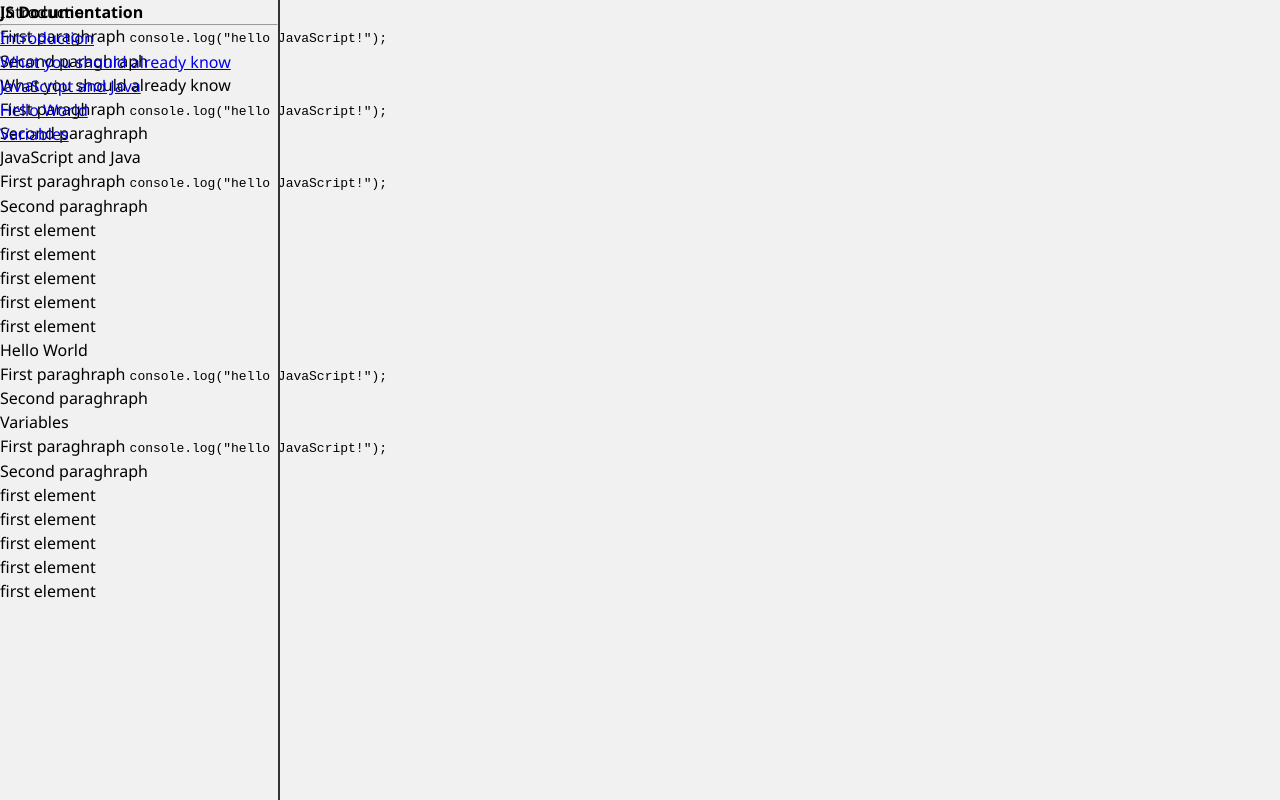
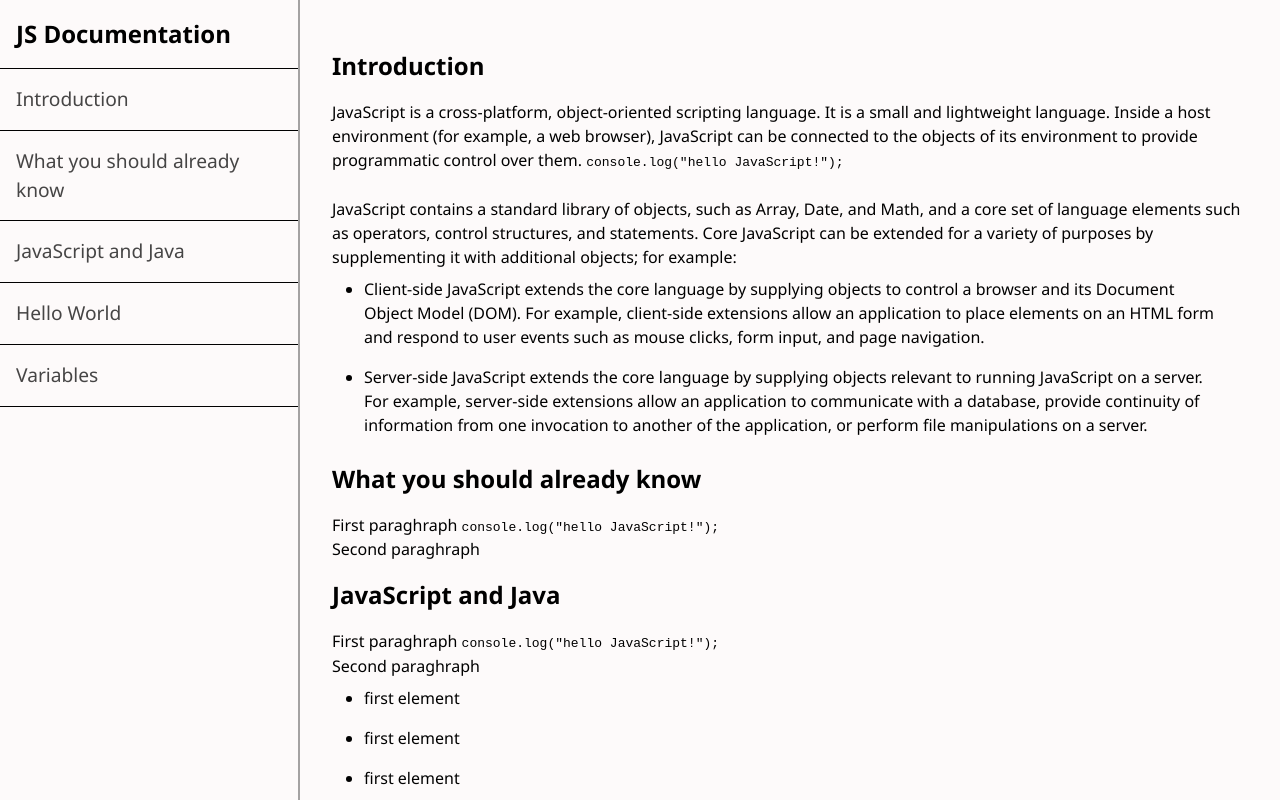
Before and after one commit to husamnadeesh/technical-documentation-page, a plain HTML site: page index.html in a window 1280 px wide. Shown: the top 800 px of the page. Drawn offline with Linux system fonts and the light colour scheme.

Commit message:
update styling for main-doc and navbar

```diff
--- a/css/style.css
+++ b/css/style.css
@@ -4,11 +4,13 @@
   }
 
   body {
-    font-family: 'Segoe UI', Tahoma, Geneva, Verdana, sans-serif;
+    font-family: 'Segoe UI', Tahoma, Verdana, sans-serif;
     line-height: 1.5;
-    background-color: #f1f1f1;
+    background-color:  #fdfafae1;
   }
+
   #main-header {
+    display: flex;
     position: fixed;
     top: 0;
     left: 0;
@@ -19,8 +21,57 @@
 
   #navbar {
     height: 100%;
-    border-right: solid 2.5px #333;
+    border-right: solid 2.5px #a4a2a2;
+    background-color:  #fdfafae1;
   }
+
+  #navbar>header {
+    font-size: 1rem;
+    padding-bottom: 2rem;
+    border-bottom: 1px solid rgb(0, 0, 0);
+    padding: 1rem;
+  }
+
+  #navbar>ul {
+    display: flex;
+    flex-direction: column;
+    justify-content: center;
+    align-items: flex-start;
+    list-style: none;
+    padding: 0;
+  }
+
+  #navbar>ul>li {
+    width: 100%;
+    border-bottom: 1px solid rgb(0, 0, 0);
+  }
+
+  .nav-link {
+    display: block;
+    text-decoration: none;
+    color: #464545;
+    font-size: 1.2rem;
+    padding: 1rem;
+  }
+
+  #main-doc {
+    margin-left: 300px;
+    padding: 2rem;
+  }
+
+  .main-section>header {
+    font-size: 1.5rem;
+    font-weight: bold;
+    padding: 1rem 0;
+  }
+
+  .main-section>ul {
+    display: flex;
+    flex-direction: column;
+    gap: 1rem;
+    padding: .5rem 2rem;
+  }
+
   @media (max-width: 600px) {
     #main-header {
       position: absolute;
--- a/index.html
+++ b/index.html
@@ -10,8 +10,7 @@
     <script src="https://cdn.freecodecamp.org/testable-projects-fcc/v1/bundle.js"></script>
     <header id="main-header">
       <nav id="navbar">
-        <header><strong>JS Documentation</strong></header>
-        <hr />
+        <header><h1>JS Documentation</h1></header>
         <ul>
           <li><a class="nav-link" href="#introduction">Introduction</a></li>
           <li><a class="nav-link" href="#what_you_should_already_know">What you should already know</a></li>
@@ -24,9 +23,29 @@
     <main id="main-doc">
       <section id="introduction" class="main-section">
         <header>Introduction</header>
-        <p>First paraghraph <code>console.log("hello JavaScript!");</code></p>
-
-        <p>Second paraghraph</p>
+        <p>
+          JavaScript is a cross-platform, object-oriented scripting language. It is a small and lightweight language.
+          Inside a host environment (for example, a web browser), JavaScript can be connected to the objects of its
+          environment to provide programmatic control over them. <code>console.log("hello JavaScript!");</code>
+        </p>
+        <br />
+        <p>
+          JavaScript contains a standard library of objects, such as Array, Date, and Math, and a core set of language
+          elements such as operators, control structures, and statements. Core JavaScript can be extended for a variety
+          of purposes by supplementing it with additional objects; for example:
+          <ul>
+            <li>
+              Client-side JavaScript extends the core language by supplying objects to control a browser and its Document
+              Object Model (DOM). For example, client-side extensions allow an application to place elements on an HTML
+              form and respond to user events such as mouse clicks, form input, and page navigation.
+            </li>
+            <li>
+              Server-side JavaScript extends the core language by supplying objects relevant to running JavaScript on a server.
+              For example, server-side extensions allow an application to communicate with a database, provide continuity of
+              information from one invocation to another of the application, or perform file manipulations on a server.
+            </li>
+          </ul>
+        </p>
       </section>
       <section id="what_you_should_already_know" class="main-section">
         <header>What you should already know</header>
```
